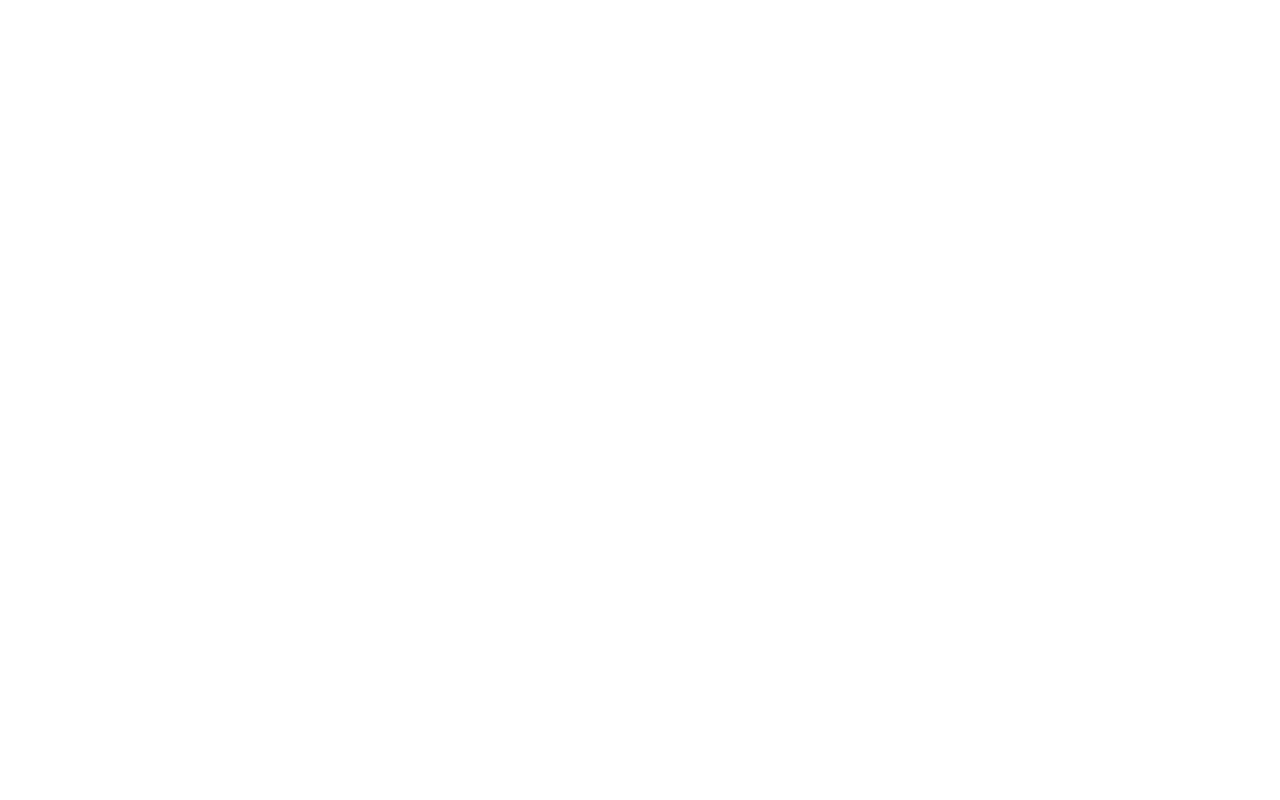
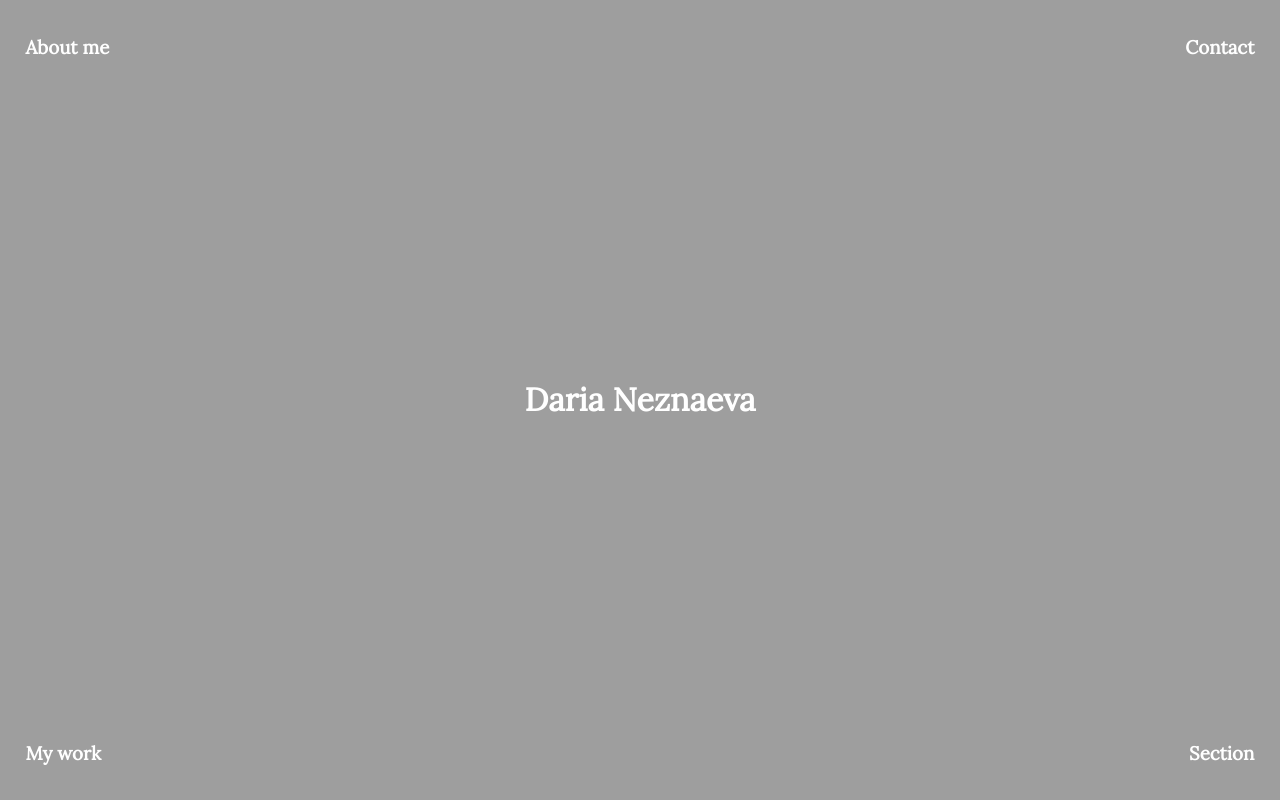
Before and after one commit to Daria200/darianeznaeva, a plain HTML site: page index.html in a window 1280 px wide. Drawn offline with Linux system fonts and the light colour scheme; the site is published under a folder, as on GitHub Pages, so addresses that start at the root find nothing.

Commit message:
small changes

```diff
--- a/style.css
+++ b/style.css
@@ -10,7 +10,7 @@ h1 {
 }
 
 .container {
-  background-image: url("/static/dark_comp_copy2.jpg");
+  background-image: url("./static/dark_comp_copy2.jpg");
   height: 100vh;
   background-size: cover;
   background-position: bottom;
```
